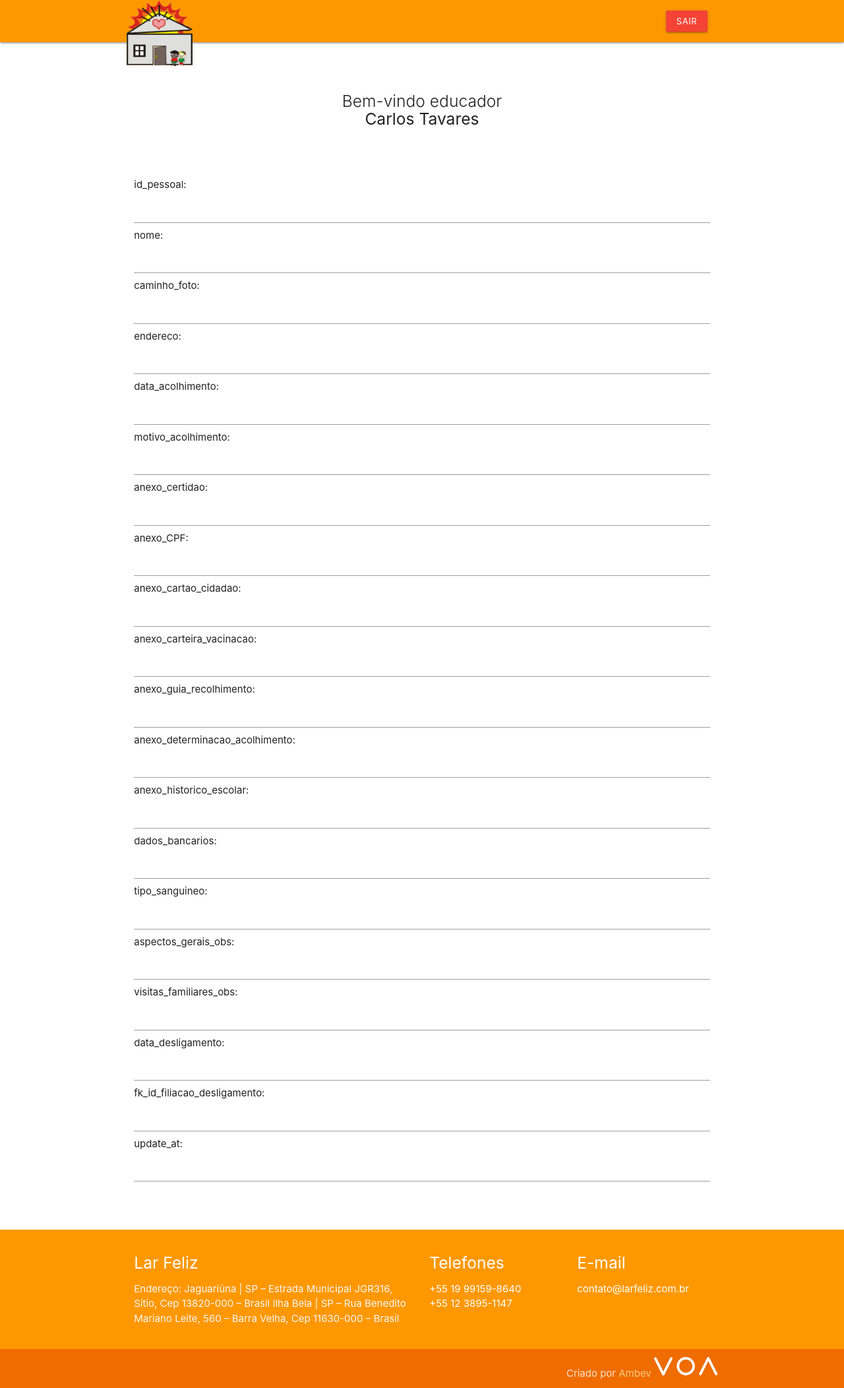
After one commit to CarlosMagnoSTavares/larfeliz, a PHP site: page /dadosPessoais.php in a window 1280 px wide. The commit adds this page. Shown: the whole page at 66% size. Run offline with PHP 8.4, Linux system fonts and the light colour scheme.

Commit message:
Criação dos arquivos iniciais
criação da estrutura iniicial do projeto

```diff
--- /dev/null
+++ b/admin.php
@@ -0,0 +1 @@
+<?php ?>
--- /dev/null
+++ b/atividades.php
@@ -0,0 +1 @@
+<?php ?>
--- /dev/null
+++ b/dadosPessoais.php
@@ -0,0 +1,69 @@
+<?php include_once('include/header.php'); ?>
+
+<div class="">
+	<div class="row">
+		<div class="col s12 m12">
+			id_pessoal:<input type="text" name="id_pessoal">
+		</div>
+		<div class="col s12 m12">
+			nome:<input type="text" name="nome">
+		</div>
+		<div class="col s12 m12">
+			caminho_foto:<input type="text" name="caminho_foto">
+		</div>
+		<div class="col s12 m12">
+			endereco:<input type="text" name="endereco">
+		</div>
+		<div class="col s12 m12">
+			data_acolhimento:<input type="text" name="data_acolhimento">
+		</div>
+		<div class="col s12 m12">
+			motivo_acolhimento:<input type="text" name="motivo_acolhimento">
+		</div>
+		<div class="col s12 m12">
+			anexo_certidao:<input type="text" name="anexo_certidao">
+		</div>
+		<div class="col s12 m12">
+			anexo_CPF:<input type="text" name="anexo_CPF">
+		</div>
+		<div class="col s12 m12">
+			anexo_cartao_cidadao:<input type="text" name="anexo_cartao_cidadao">
+		</div>
+		<div class="col s12 m12">
+			anexo_carteira_vacinacao:<input type="text" name="anexo_carteira_vacinacao">
+		</div>
+		<div class="col s12 m12">
+			anexo_guia_recolhimento:<input type="text" name="anexo_guia_recolhimento">
+		</div>
+		<div class="col s12 m12">
+			anexo_determinacao_acolhimento:<input type="text" name="anexo_determinacao_acolhimento">
+		</div>
+		<div class="col s12 m12">
+			anexo_historico_escolar:<input type="text" name="anexo_historico_escolar">
+		</div>
+		<div class="col s12 m12">
+			dados_bancarios:<input type="text" name="dados_bancarios">
+		</div>
+		<div class="col s12 m12">
+			tipo_sanguineo:<input type="text" name="tipo_sanguineo">
+		</div>
+		<div class="col s12 m12">
+			aspectos_gerais_obs:<input type="text" name="aspectos_gerais_obs">
+		</div>
+		<div class="col s12 m12">
+			visitas_familiares_obs:<input type="text" name="visitas_familiares_obs">
+		</div>
+		<div class="col s12 m12">
+			data_desligamento:<input type="text" name="data_desligamento">
+		</div>
+		<div class="col s12 m12">
+			fk_id_filiacao_desligamento:<input type="text" name="fk_id_filiacao_desligamento">
+		</div>
+		<div class="col s12 m12">
+			update_at:<input type="text" name="update_at">
+		</div>
+	</div>
+</div>
+
+
+<?php include_once('include/footer.php'); ?>
--- /dev/null
+++ b/educacao.php
@@ -0,0 +1 @@
+<?php ?>
--- /dev/null
+++ b/filiacao.php
@@ -0,0 +1 @@
+<?php ?>
--- /dev/null
+++ b/include/footer.php
@@ -0,0 +1,46 @@
+<!-- AQUI COMEÇA O FOOTER -->
+  <br><br>
+  </div>
+  <footer class="page-footer orange">
+    <div class="container">
+      <div class="row">
+        <div class="col l6 s12">
+          <h5 class="white-text">Lar Feliz</h5>
+          <p class="grey-text text-lighten-4">
+            Endereço:
+            Jaguariúna | SP – Estrada Municipal JGR316, Sítio, Cep 13820-000 – Brasil
+            Ilha Bela | SP – Rua Benedito Mariano Leite, 560 – Barra Velha, Cep 11630-000 – Brasil
+          </p>
+        </div>
+        <div class="col l3 s12">
+          <h5 class="white-text">Telefones</h5>
+          <ul>
+            <li><a class="white-text" href="#!">+55 19 99159-8640</a></li>
+            <li><a class="white-text" href="#!">+55 12 3895-1147</a></li>
+            <li><a class="white-text" href="#!"></a></li>
+          </ul>
+        </div>
+        <div class="col l3 s12">
+          <h5 class="white-text">E-mail</h5>
+          <ul>
+            <li><a class="white-text" href="#!">contato@larfeliz.com.br</a></li>
+          </ul>
+        </div>
+      </div>
+    </div>
+    <div class="footer-copyright footer-copyright orange darken-3">
+      <div class="container right-align">
+      Criado por <a class="orange-text text-lighten-3" >Ambev</a>
+      <a target="_blank" href="http://www.programavoa.prosas.com.br/">
+        <img id="logo-container" src="css/voa-logo.png" class="brand-logo"></img>
+      </a>
+      </div>
+    </div>
+  </footer>
+  <!--  Scripts-->
+  <script src="js/jquery-2.1.1.min.js"></script>
+  <script src="js/materialize.js"></script>
+  <script src="js/init.js"></script>
+
+  </body>
+</html>
--- /dev/null
+++ b/include/header.php
@@ -0,0 +1,38 @@
+<!DOCTYPE html>
+<html lang="pt-br">
+<head>
+  <meta http-equiv="Content-Type" content="text/html; charset=UTF-8"/>
+  <meta name="viewport" content="width=device-width, initial-scale=1, maximum-scale=1.0"/>
+  <title>Lar feliz</title>
+  <!-- CSS  -->
+  <link href="css/icon.css" rel="stylesheet"> <!--  Força busca de icon online -->
+  <link href="css/materialize.css" type="text/css" rel="stylesheet" media="screen,projection"/>
+  <link href="css/style.css" type="text/css" rel="stylesheet" media="screen,projection"/>
+</head>
+<body>
+  <nav class="orange" role="navigation">
+    <div class="nav-wrapper container">
+        <a href="index.php">
+          <img id="logo-container" src="css/logo.png" class="brand-logo" width="100px" height="100px"></img>
+        </a>
+      <ul class="right hide-on-med-and-down">
+        <li><a href="#" class="btn-small red">Sair</a></li>
+      </ul>
+
+      <ul id="nav-mobile" class="sidenav">
+        <li><a href="#" class="btn-small red">Sair</a></li>
+      </ul>
+      <a href="#" data-target="nav-mobile" class="sidenav-trigger"><i class="material-icons">menu</i></a>
+    </div>
+  </nav>
+  <div class="section no-pad-bot" id="index-banner">
+    <div class="container">
+      <br><br>
+      <div class="row center">
+        <h5 class="header col s12 light">Bem-vindo educador <br><b> Carlos Tavares </b></h5>
+      </div>
+      <br><br>
+    </div>
+  </div>
+  <div class="container">
+<!-- AQUI TERMINA O HEADER -->
--- /dev/null
+++ b/ocorrencias.php
@@ -0,0 +1 @@
+<?php ?>
--- /dev/null
+++ b/registroTecnico.php
@@ -0,0 +1 @@
+<?php ?>
--- /dev/null
+++ b/saude.php
@@ -0,0 +1 @@
+<?php ?>
```
Also changed, not shown: index.php (+10 -92 lines).
